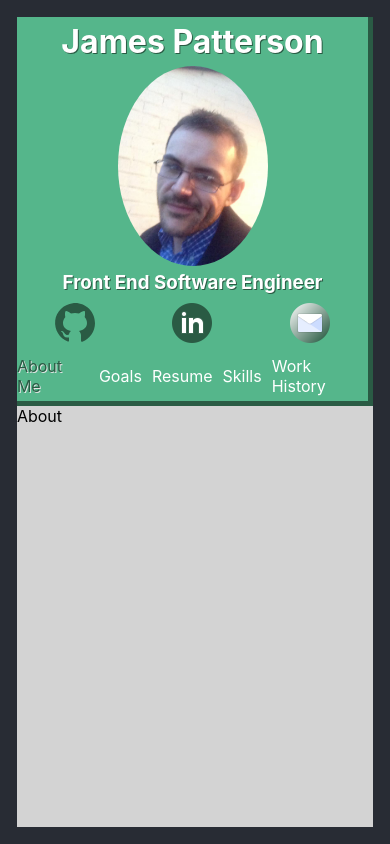
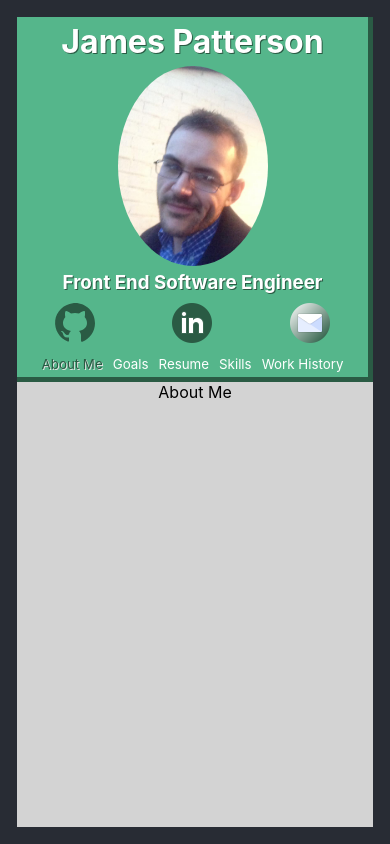
Before and after one commit to xrzy1985/react-js-portfolio, a React (Create React App) app: page / in a window 390 px wide. Built offline with nearby package versions, Linux system fonts and the light colour scheme.

Commit message:
redesign, add hooks, start about me section

```diff
--- a/package.json
+++ b/package.json
@@ -1,6 +1,6 @@
 {
   "name": "portfolio",
-  "version": "0.2.2",
+  "version": "0.2.3",
   "private": true,
   "dependencies": {
     "@testing-library/jest-dom": "^5.16.5",
--- a/src/App.js
+++ b/src/App.js
@@ -2,11 +2,13 @@ import './App.scss';
 // COMPONENTS
 // import Header from './components/header/header';
 import Main from './components/main/main';
+import { useState } from 'react';
 
 function App() {
+  const [selections] = useState(['About Me', 'Goals', 'Resume', 'Skills', 'Work History']);
   return (
     <>
-      <Main />
+      <Main selections={selections}/>
     </>
   );
 }
--- /dev/null
+++ b/src/components/content/about/about.js
@@ -0,0 +1,14 @@
+import './about.scss';
+
+export default function About(props) {
+    return (
+        <section className="about-section">
+            <div>
+                {props.selected}
+            </div>
+            <div>
+
+            </div>
+        </section>
+    );
+}
--- /dev/null
+++ b/src/components/content/about/about.scss
@@ -0,0 +1,6 @@
+.about-section {
+    display: flex;
+    flex-direction: column;
+    align-items: center;
+    justify-content: center;
+}
--- a/src/components/header/header.js
+++ b/src/components/header/header.js
@@ -1,30 +1,49 @@
 import './header.scss';
-import { useState } from 'react';
+import linkedIn from '../../assets/linkedIn.png';
+import github from '../../assets/github.svg';
+import email from '../../assets/email.png';
+import photo from '../../assets/profile.jpg';
+import { useEffect, useState } from 'react';
 
 export default function Header(props) {
-    const [email] = useState('jamespatterson.feswe@yahoo.com');
-    const [details] = useState([
-        'James Patterson', 'Front End Software Engineer',
+    const [alts] = useState([
+        'A man named James smiling with short hair and a grin on his face',
+        'linked in profile link',
+        'A link to email James\' directly',
+        'github link to James\' repositories']);
+    const [links] = useState([
+        'https://github.com/xrzy1985',
         'https://www.linkedin.com/in/james-earl-patterson',
-        'https://github.com/xrzy1985',
-        `mailto: ${email}`,
-    ]);
+        'mailto:jamespatterson.feswe@yahoo.com',
+        '../../assets/profile.jpg']);
+    const [selections] = useState(props.selections);
+    const [selected, setSelected] = useState(selections[0]);
+    const [selectedCss] = useState({ 'color': '#2A5B44','textShadow': '1px 1px #E3E3E3' });
+    const [sources] = useState([github, linkedIn, email]);
+
+    useEffect(() => {
+        props.changeContent(selected);
+    }, [props, selected]);
+
     return (
-        <div></div>
-        // <header>
-        //     <div class="header">
-        //         <h1>{details[0]}</h1>
-        //         <h3>{details[1]}</h3>
-        //         <h5>
-        //             <a href={details[2]}>LinkedIn</a> |
-        //             <a href={details[3]}>GitHub</a> |
-        //             <a href={details[4]}>Email</a>
-        //         </h5>
-        //         <div class="profile-photo">
-        //             <img src={require('../../assets/profile.jpg')}
-        //                 alt="A man named James smiling with short hair and a grin on his face" height="200px" />
-        //         </div>
-        //     </div>
-        // </header>
+        <header className="left-bar">
+            <h1 className="wrapper shadow"> James Patterson </h1>
+            <img src={photo} alt={alts[0]} height="200px"/>
+            <h3 className="wrapper shadow">Front End Software Engineer</h3>
+            <div className="links-bar">
+                {
+                    sources.map((src, i) => {
+                        return <a href={links[i]} key={`${src}_${i}`}><img key={`$img_${i}`} src={src} alt={alts[i + 1]} /></a>
+                    })
+                }
+            </div>
+            <div className="paths wrapper">
+                {
+                    selections.map((s, i) => {
+                        return <span onClick={() => {setSelected(s)}} key={s} style={selected === s ? selectedCss : null }>{s}</span>
+                    })
+                }
+            </div>
+        </header>
     );
 }
--- a/src/components/header/header.scss
+++ b/src/components/header/header.scss
@@ -1,27 +1,92 @@
-// $base-color: #61DAFB;
-// $border-dark: rgba($base-color, 0.88);
+.left-bar {
+    height: calc(100% - 5px);
+    width: 25vw;
+    background-color: #55B68B;
+    border-right-style: outset;
+    border-bottom-style: outset;
+    border-right: 5px solid #2A5B44;
+    border-bottom: 5px solid #2A5B44;
+    overflow: auto;
+    display: flex;
+    flex-direction: column;
+    align-items: center;
+    justify-content: flex-start;
 
-// .header {
-//     display: flex;
-//     align-items: center;
-//     justify-content: center;
-//     flex-direction: column;
-//     background-image: linear-gradient($base-color, white);
+    .wrapper {
+        margin: 20px 0;
+    }
 
-//     h1, h2, h3, h5, a {
-//         color: #0265E2;
-//         text-shadow: .75px .75px #fff;
-//     }
-// }
+    .shadow {
+        text-shadow: 1px 1px #2A5B44;
+    }
 
-// .profile-photo {
-//     display: flex;
-//     align-items: center;
-//     justify-content: center;
+    h1, h3, .paths {
+        color: white;
+    }
 
-//     img {
-//         border-radius: 50%;
-//         border-style: outset;
-//         margin: 5vh 0;
-//     }
-// }
+    img {
+        border-radius: 50%;
+    }
+
+    .links-bar {
+        display: flex;
+        flex-direction: row;
+        align-items: center;
+        justify-content: space-around;
+        width: 100%;
+    }
+
+    .paths {
+        display: flex;
+        flex-direction: column;
+        align-items: center;
+        justify-content: center;
+        gap: 20px;
+    }
+
+    .content {
+        height: 100%;
+        @media screen and (min-width: 1024px) {
+            width: 100%;
+            overflow: initial;
+        }
+    }
+
+    @media only screen and (max-width: 1100px) {
+        .left-bar {
+            width: 100%;
+        }
+
+        .wrapper {
+            margin: 5px 0;
+        }
+
+        .links-bar {
+            display: flex;
+            flex-direction: row;
+            align-items: center;
+            justify-content: space-around;
+            width: 100%;
+        }
+
+        .paths {
+            display: flex;
+            flex-direction: row;
+            align-items: center;
+            justify-content: center;
+            gap: 10px;
+            @media only screen and (max-width: 420px) {
+                font-size: smaller;
+            }
+        }
+    }
+}
+
+@media only screen and (max-width: 1100px) {
+
+    .left-bar {
+        overflow: initial;
+        width: calc(100% - 5px);
+        height: auto;
+    }
+}
--- a/src/components/main/main.js
+++ b/src/components/main/main.js
@@ -1,55 +1,26 @@
 import './main.scss';
-import linkedIn from '../../assets/linkedIn.png';
-import github from '../../assets/github.svg';
-import email from '../../assets/email.png';
+import About from '../content/about/about';
+import Header from '../header/header';
 import { useState } from 'react';
 
 export default function Main(props) {
-    const [selections] = useState(['About', 'Goals', 'Resume', 'Skills', 'Work History']);
+    const [selections] = useState(props.selections);
     const [selected, setSelected] = useState(selections[0]);
-    const [selectedCss] = useState({ 'color': '#2A5B44','text-shadow': '1px 1px #E3E3E3' });
 
-    return (
-        <div className="main">
-            <div className="left-bar">
-                <h1 className="wrapper shadow"> James Patterson </h1>
-                <img src={require('../../assets/profile.jpg')}
-                    alt="A man named James smiling with short hair and a grin on his face" height="200px"/>
-                <h3 class="wrapper shadow">Front End Software Engineer</h3>
-                <div className="links-bar">
-                    <a href="https://github.com/xrzy1985">
-                        <img src={github} alt="github link to James' repositories" />
-                    </a>
-                    <a href="https://www.linkedin.com/in/james-earl-patterson">
-                        <img src={linkedIn} alt="linked in profile link" />
-                    </a>
-                    <a href="mailto:jamespatterson.feswe@yahoo.com">
-                        <img src={email} alt="A link to email James' directly" />
-                    </a>
-                </div>
-                <div className="paths wrapper">
-                    <span onClick={ () => { setSelected(selections[0]); }} style={ selected === selections[0] ? selectedCss : null }>
-                        About Me
-                    </span>
-                    <span onClick={ () => { setSelected(selections[1]); }} style={ selected === selections[1] ? selectedCss : null }>
-                        Goals
-                    </span>
-                    <span onClick={ () => { setSelected(selections[2]); }} style={ selected === selections[2] ? selectedCss : null }>
-                        Resume
-                    </span>
-                    <span onClick={ () => { setSelected(selections[3]); }} style={ selected === selections[3] ? selectedCss : null }>
-                        Skills
-                    </span>
-                    <span onClick={ () => { setSelected(selections[4]); }} style={ selected === selections[4] ? selectedCss : null }>
-                        Work History
-                    </span>
-                </div>
-            </div>
-            <div style={{ 'height': '100%', 'width': '75vw', 'overflow': 'auto' }}>
-                { selected === selections[0] ? <span>{selections[0]}</span> :
-                    selected === selections[1] ? <span>{selections[1]}</span> :
-                    selected === selections[2] ? <span>{selections[2]}</span> :
-                <div style={{'display': 'flex', 'flex-direction': 'column'}}>
+    const changeContent = (content) => setSelected(content);
+
+    const getComponent = () => {
+        switch (selected) {
+            case selections[0]:
+                return <About selected={selected}/>
+            case selections[1]:
+                return <span>{selections[1]}</span>
+            case selections[2]:
+                return <span>{selections[2]}</span>
+            case selections[3]:
+                return <span>{selections[3]}</span>
+            case selections[4]:
+                return <div style={{'display': 'flex', 'flexDirection': 'column'}}>
                 <p>span</p>
                 <p>span</p>
                 <p>span</p>
@@ -120,8 +91,17 @@ export default function Main(props) {
                 <p>span</p>
                 <p>last</p>
             </div>
+            default:
+                return null
         }
+    };
+
+    return (
+        <main className="main">
+            <Header selections={selections} changeContent={changeContent}/>
+            <div className="content">
+                { getComponent() }
             </div>
-        </div>
+        </main>
     );
 }
--- a/src/components/main/main.scss
+++ b/src/components/main/main.scss
@@ -8,93 +8,15 @@
 
     @media only screen and (max-width: 1100px) {
         display: block;
-        // flex-direction: column;
-
-        .left-bar {
-            overflow: initial;
-            width: calc(100% - 5px);
-            height: auto;
-        }
     }
 }
 
-.left-bar {
-    height: calc(100% - 5px);
-    width: 25vw;
-    background-color: #55B68B;
-    border-right-style: outset;
-    border-bottom-style: outset;
-    border-right: 5px solid #2A5B44;
-    border-bottom: 5px solid #2A5B44;
+.content {
     overflow: auto;
-    display: flex;
-    flex-direction: column;
-    align-items: center;
-    justify-content: flex-start;
 
-    .wrapper {
-        margin: 20px 0;
+    @media only screen and (min-width: 1100px) {
+        height: 100%;
+        width: 75vw;
     }
 
-    .shadow {
-        text-shadow: 1px 1px #2A5B44;
-    }
-
-    h1, h3, .paths {
-        color: white;
-    }
-
-    img {
-        border-radius: 50%;
-    }
-
-    .links-bar {
-        display: flex;
-        flex-direction: row;
-        align-items: center;
-        justify-content: space-around;
-        width: 100%;
-    }
-
-    .paths {
-        display: flex;
-        flex-direction: column;
-        align-items: center;
-        justify-content: center;
-        gap: 20px;
-    }
-
-    .content {
-        height: 100%;
-        @media screen and (min-width: 1024px) {
-            width: 100%;
-            overflow: initial;
-        }
-    }
-
-    @media only screen and (max-width: 1100px) {
-        .left-bar {
-            width: 100%;
-        }
-
-        .wrapper {
-            margin: 5px 0;
-        }
-
-        .links-bar {
-            display: flex;
-            flex-direction: row;
-            align-items: center;
-            justify-content: space-around;
-            width: 100%;
-        }
-
-        .paths {
-            display: flex;
-            flex-direction: row;
-            align-items: center;
-            justify-content: center;
-            gap: 10px;
-        }
-    }
 }
```
Lines whose indentation alone changed are shown as unchanged.
